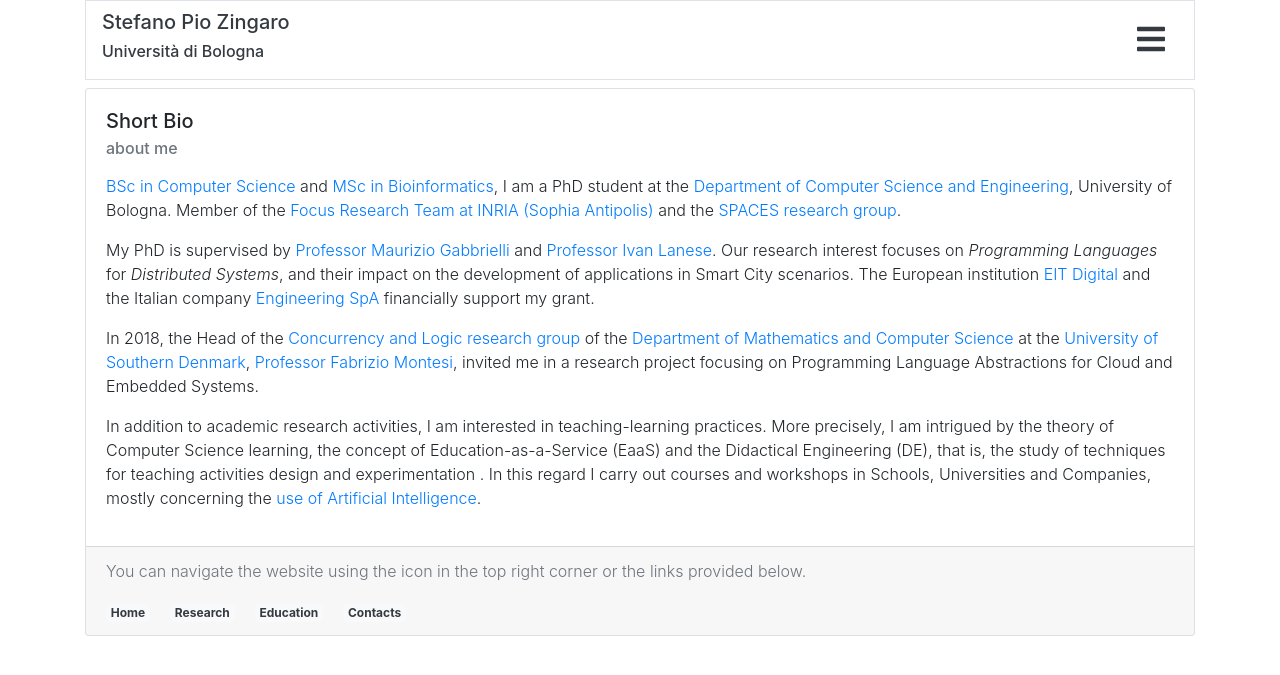
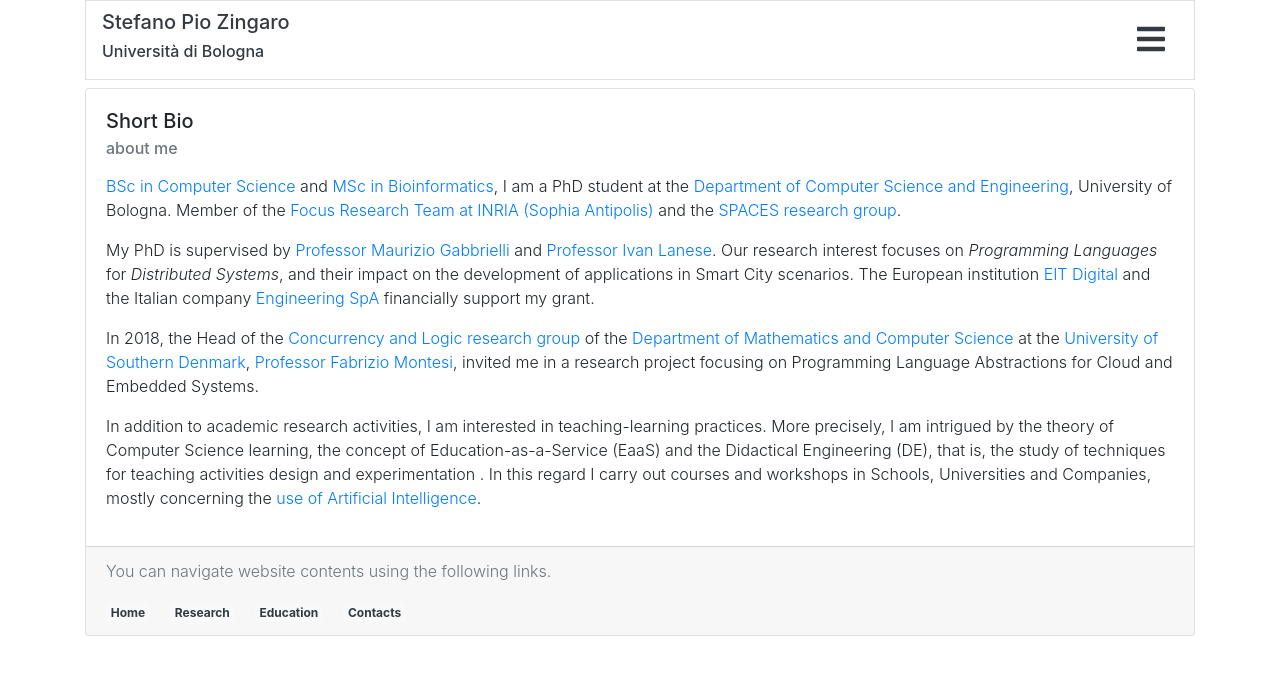
Before and after one commit to saltgz/saltgz.github.io, a Jekyll site: the page built from index.md, in a window 1280 px wide. Shown: the top 675 px of the page. Built offline with Jekyll 4.4.1, drawn with Linux system fonts in a browser that asks for light colours; nearby versions of some CDN libraries.

Commit message:
Update style.yml

```diff
--- a/_data/style.yml
+++ b/_data/style.yml
@@ -12,14 +12,13 @@ main:
     align: "left" # "left" | "center" | "right"
   page:
     nav_message: >
-      You can navigate the website using the icon in the top right corner or the links
-      provided below.
+      You can navigate website contents using the following links.
   article:
     align: "left" # "left" | "center" | "right"
     word_count: false
     feed_message: "Subscribe to RSS feed"
     nav_message: >
-      You can navigate the posts' categories using the links provided below.
+      You can navigate post categories using the following links.
 
 footer:
   creative_common: false # "true" | "false"
```
